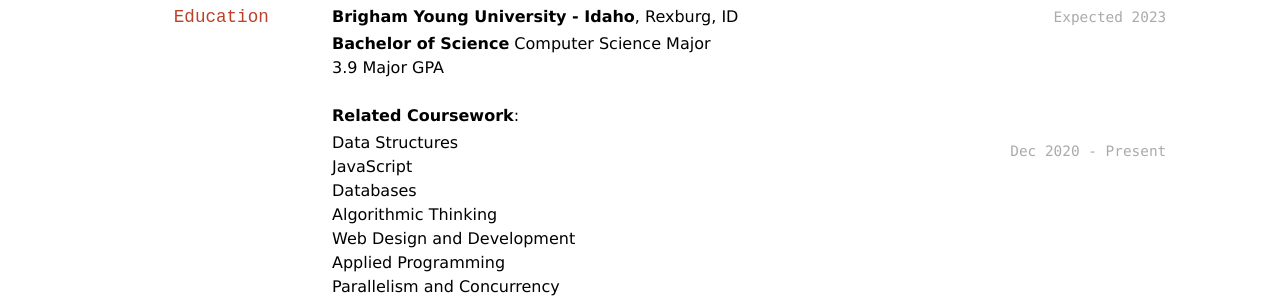
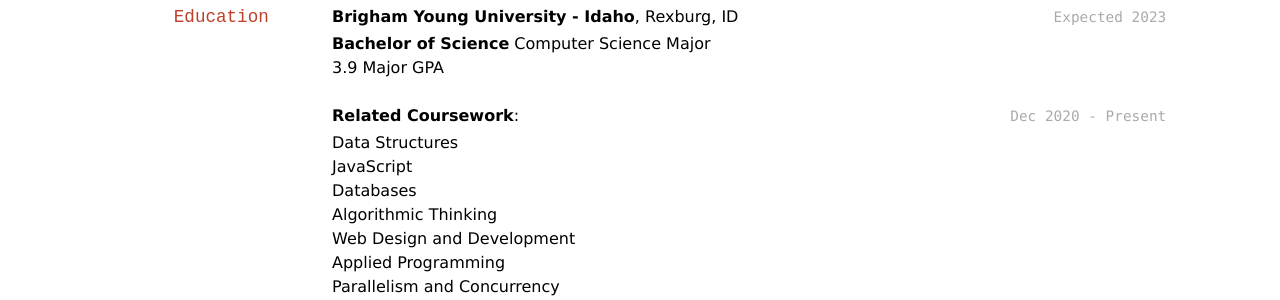
Before and after one commit to byuids-resumes/mbehymer_resume, a Jekyll site: the page built from docs/index.md, in a window 1280 px wide. Shown: the part 176-476 px from the top of the page. Built offline with Jekyll 4.4.1, drawn with Linux system fonts in a browser that asks for light colours.

Commit message:
Moved the related coursework date up.

```diff
--- a/docs/index.md
+++ b/docs/index.md
@@ -19,9 +19,9 @@ __Brigham Young University - Idaho__, Rexburg, ID
 - __Bachelor of Science__ Computer Science Major
 - 3.9 Major GPA
 
+`Dec 2020 - Present`
+
 __Related Coursework__:
-
-`Dec 2020 - Present`
 
 - Data Structures
 - JavaScript
```
